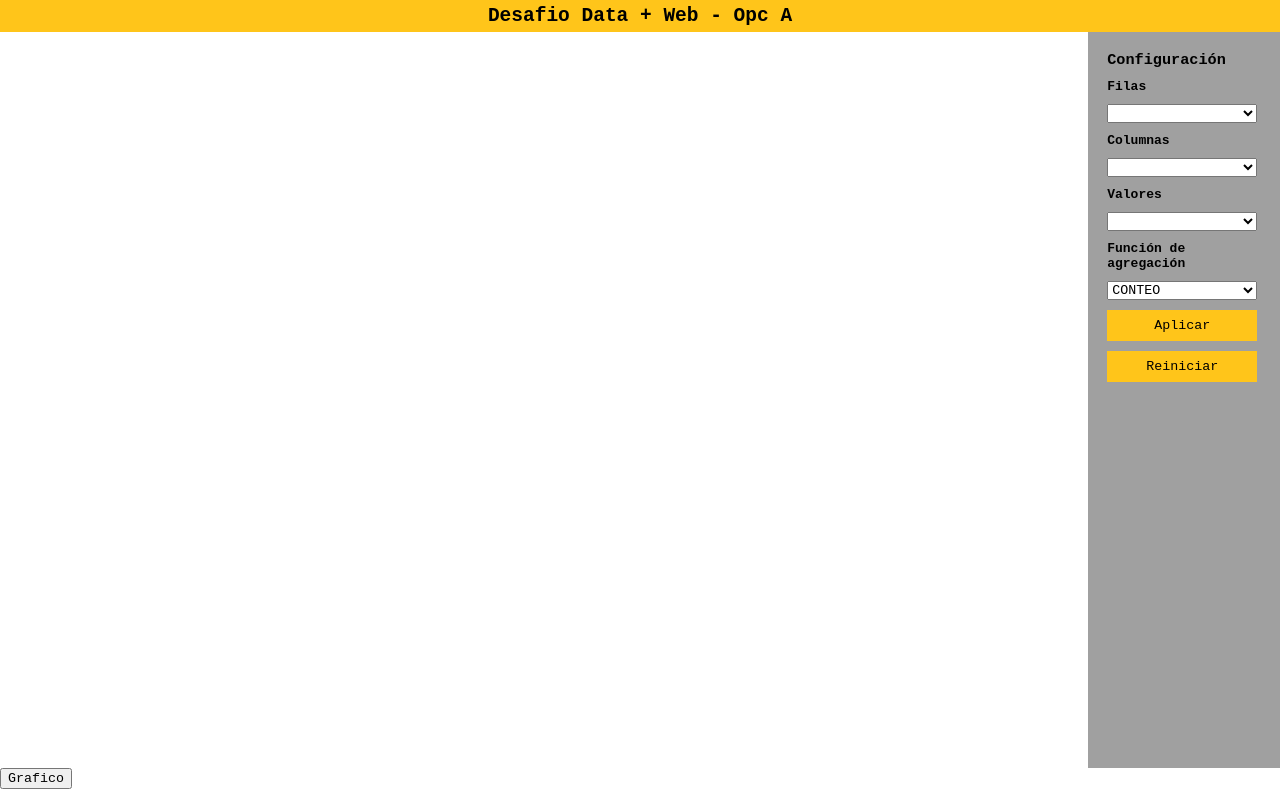
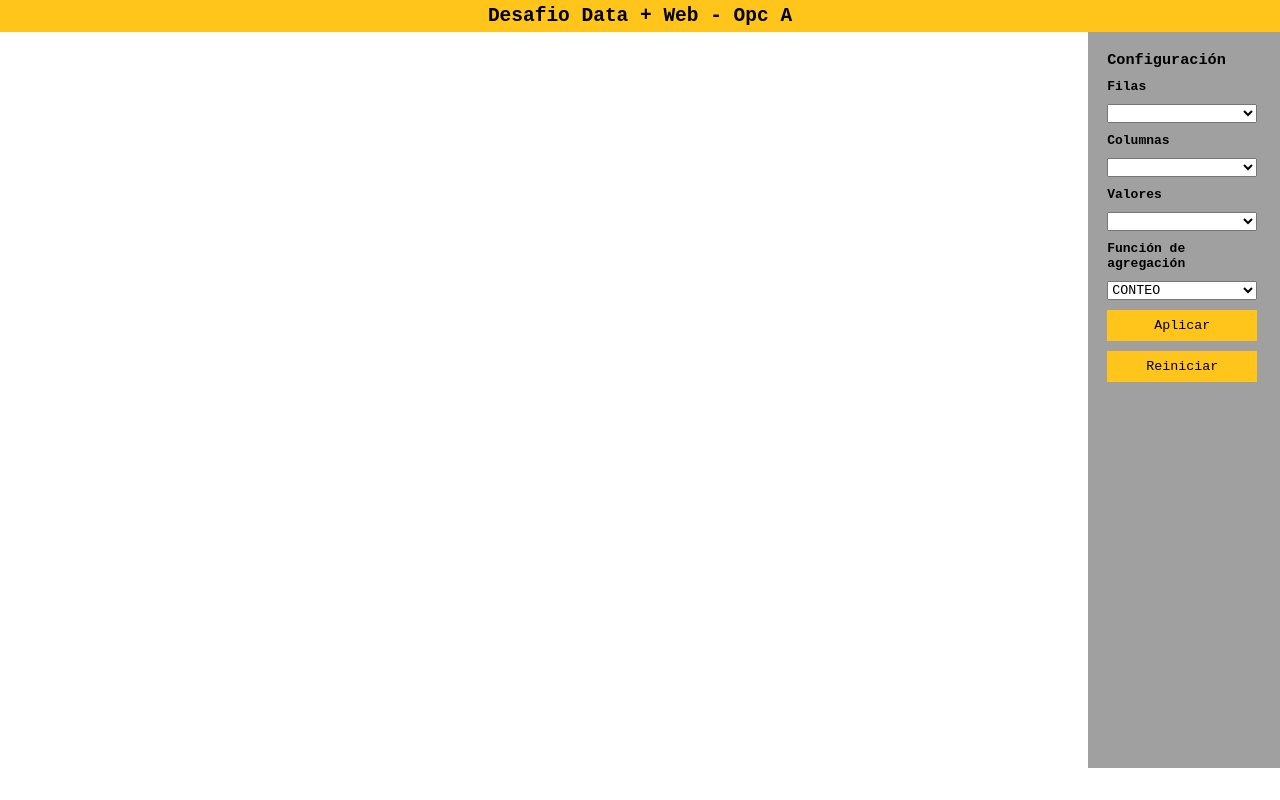
Before and after one commit to gonzaliski/dh-data-web, a website built with Parcel: page index.html in a window 1280 px wide. Built offline with nearby package versions, Linux system fonts and the light colour scheme; no server answers.

Commit message:
remove de boton que quedo viejo

```diff
--- a/index.html
+++ b/index.html
@@ -45,8 +45,6 @@
         </div>
       </div>
       <script src="https://unpkg.com/simplebar@5.3.4/dist/simplebar.min.js"></script>
-      <!-- GRAFICO -->
-      <button id="open">Grafico</button>
       <div id="modalGrafico" class="modal">
         <div class="modal-contenido">
           <span class="close">&times;</span>
```
